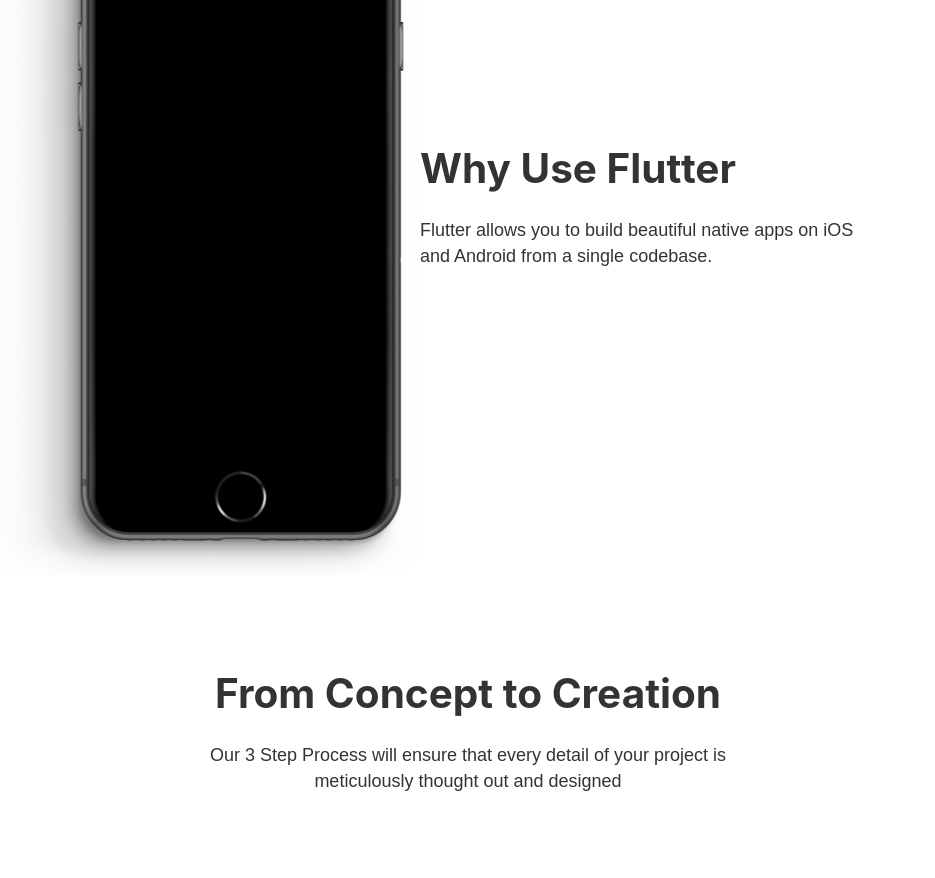
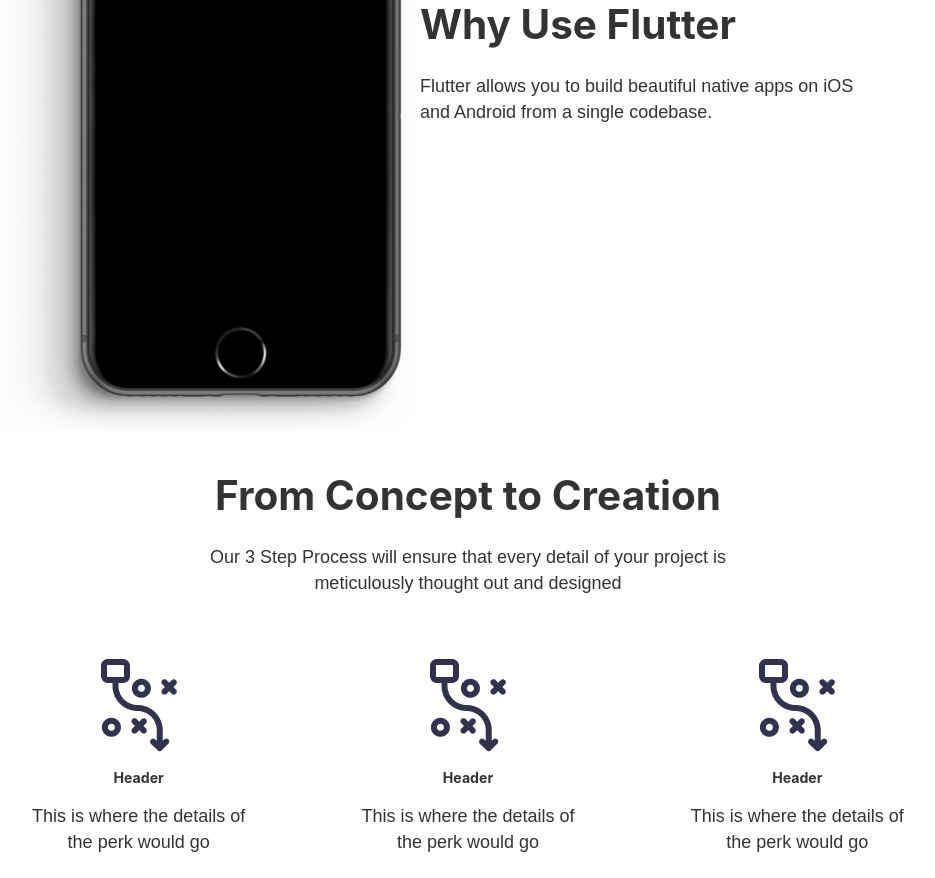
Before and after one commit to glancer000/codebase, a Gatsby site: page / in a window 1280 px wide. Shown: the part 1919-2797 px from the top of the page, without its empty margins (172-1107 px from the left). Built offline with nearby package versions, Linux system fonts and the light colour scheme; Gatsby itself is replaced by a stand-in of ours.

Commit message:
added info blocks

```diff
--- a/src/components/content.module.scss
+++ b/src/components/content.module.scss
@@ -1,6 +1,6 @@
 .container{
     width: 60%;
-    margin: 5rem auto;
+    margin: 2rem auto 0 auto;
 }
 
 .title{
--- a/src/components/rightInfoSection.module.scss
+++ /dev/null
@@ -1,19 +0,0 @@
-.container{
-    display: flex;
-
-}
-
-.content{
-    width: 50%;
-    padding-right: 2rem;
-}
-
-.holder{
-    width: 50%;
-    display: flex;
-    margin: auto;
-}
-.image{
-    padding-left: 2rem;
-    margin:auto;
-}
--- /dev/null
+++ b/src/components/topIconInfo.js
@@ -0,0 +1,13 @@
+import React from 'react'
+
+import TopIconStyles from './topIconInfo.module.scss'
+
+const TopIconInfo = (props) => {
+    return (
+        <div className={TopIconStyles.container}>
+            {props.children}
+        </div>
+    )
+}
+
+export default TopIconInfo
--- /dev/null
+++ b/src/components/topIconInfo.module.scss
@@ -0,0 +1,27 @@
+.container{
+    display: flex;
+    align-content: center;
+    align-items: center;
+    flex-direction: column;
+}
+
+.wrapper{
+    display: flex;
+    align-content: center;
+    align-items: center;
+    margin: 2rem 0;
+}
+
+.icon{
+    margin: auto;
+}
+
+.header{
+    margin: 1rem;
+    text-align: center;
+}
+.text{
+    margin: auto;
+    width: 70%;
+    text-align: center;
+}
--- a/src/pages/index.js
+++ b/src/pages/index.js
@@ -8,7 +8,13 @@
 import contentStyles from '../components/content.module.scss'
 import LeftInfoSection from "../components/leftInfoSection";
 import LeftInfoStyles from '../components/leftInfoSection.module.scss'
+
+//images
 import iphone from '../images/iphone.png';
+import planningIcon from '../images/planning-icon.png';
+
+import TopIconInfo from "../components/topIconInfo";
+import topIconStyles from '../components/topIconInfo.module.scss'
 
 
 const IndexPage = () => {
@@ -43,6 +49,23 @@
                     <h1 className={contentStyles.title}>From Concept to Creation</h1>
                     <p className={contentStyles.text}>Our 3 Step Process will ensure that every detail of your project is meticulously thought out and designed</p>
                 </ContentSection>
+                <div className={topIconStyles.wrapper}>
+                    <TopIconInfo >
+                        <img src={planningIcon} alt="cross development planning" className={topIconStyles.icon}/>
+                        <h6 className={topIconStyles.header}>Header</h6>
+                        <p className={topIconStyles.text}>This is where the details of the perk would go</p>
+                    </TopIconInfo>
+                    <TopIconInfo>
+                        <img src={planningIcon} alt="cross development planning" className={topIconStyles.icon}/>
+                        <h6 className={topIconStyles.header}>Header</h6>
+                        <p className={topIconStyles.text}>This is where the details of the perk would go</p>
+                    </TopIconInfo>
+                    <TopIconInfo>
+                        <img src={planningIcon} alt="cross development planning" className={topIconStyles.icon}/>
+                        <h6 className={topIconStyles.header}>Header</h6>
+                        <p className={topIconStyles.text}>This is where the details of the perk would go</p>
+                    </TopIconInfo>
+                </div>
             </Layout>
         </div>
 
```
Also changed, not shown: src/components/rightInfoSection.js (deleted, +0 -13 lines), src/images/planning-icon.png (added).
